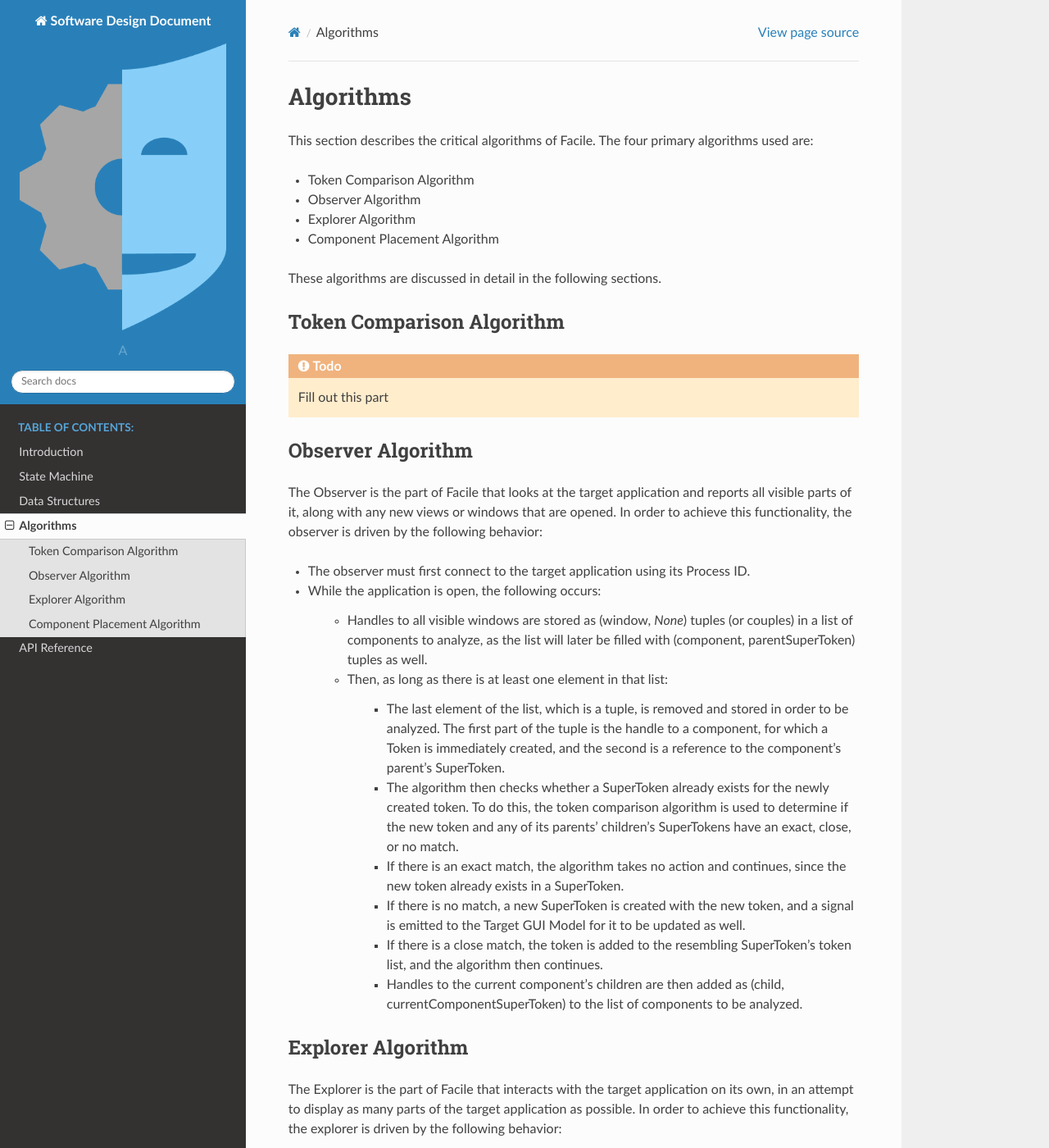
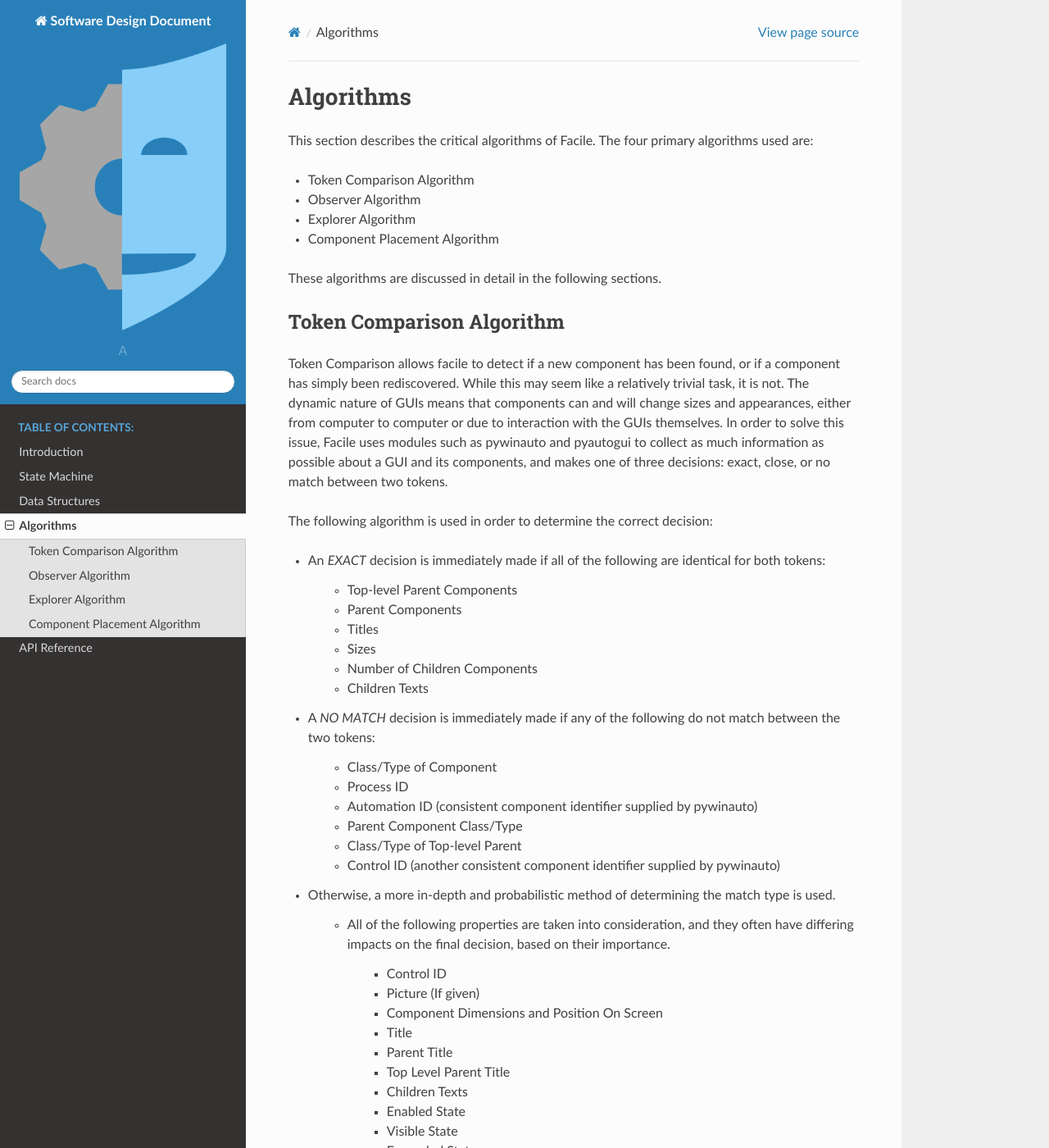
Before and after one commit to facade-technologies-inc/facile, a Sphinx documentation site: the page built from documentation/SDD/source/Algorithms/Algorithms.rst, in a window 1280 px wide and 1400 px high. Shown: the whole window at 82% size. Built offline with Sphinx 7.4.7 and the Read the Docs theme 2.0.0, drawn with Linux system fonts in a browser that asks for light colours; pages that are not in the unit, such as notebooks, are missing from menus; some of the changed text lies outside the part shown.

Commit message:
finalizing changes before build

```diff
--- a/documentation/SDD/source/Algorithms/Algorithms.rst
+++ b/documentation/SDD/source/Algorithms/Algorithms.rst
@@ -15,7 +15,57 @@ These algorithms are discussed in detail in the following sections.
 Token Comparison Algorithm
 --------------------------
 
-.. todo:: Fill out this part
+Token Comparison allows facile to detect if a new component has been found, or if a component has
+simply been rediscovered. While this may seem like a relatively trivial task, it is not. The
+dynamic nature of GUIs means that components can and will change sizes and appearances, either
+from computer to computer or due to interaction with the GUIs themselves. In order to solve this
+issue, Facile uses modules such as pywinauto and pyautogui to collect as much information as
+possible about a GUI and its components, and makes one of three decisions: exact, close, or no match
+between two tokens.
+
+The following algorithm is used in order to determine the correct decision:
+
+- An *EXACT* decision is immediately made if all of the following are identical for both tokens:
+
+    - Top-level Parent Components
+    - Parent Components
+    - Titles
+    - Sizes
+    - Number of Children Components
+    - Children Texts
+
+- A *NO MATCH* decision is immediately made if any of the following do not match between the two tokens:
+
+    - Class/Type of Component
+    - Process ID
+    - Automation ID (consistent component identifier supplied by pywinauto)
+    - Parent Component Class/Type
+    - Class/Type of Top-level Parent
+    - Control ID (another consistent component identifier supplied by pywinauto)
+
+- Otherwise, a more in-depth and probabilistic method of determining the match type is used.
+
+    - All of the following properties are taken into consideration, and they often have differing
+      impacts on the final decision, based on their importance.
+
+        - Control ID
+        - Picture (If given)
+        - Component Dimensions and Position On Screen
+        - Title
+        - Parent Title
+        - Top Level Parent Title
+        - Children Texts
+        - Enabled State
+        - Visible State
+        - Expanded State
+        - Shown State
+
+    - Additionally, if the component is a dialog type, such as a message box, Facile relies
+      much more heavily on these fields:
+
+        - Number Of Children
+        - Children Text
+        - Component Size
 
 ------------------
 Observer Algorithm
@@ -49,6 +99,9 @@ functionality, the observer is driven by the following behavior:
         - Handles to the current component's children are then added as (child,
           currentComponentSuperToken) to the list of components to be analyzed.
 
+.. figure:: ../../images/TC&Observer_Diagram.png
+    :alt: Token Comparison and Observer Algorithms Diagram
+
 ------------------
 Explorer Algorithm
 ------------------
@@ -76,9 +129,10 @@ functionality, the explorer is driven by the following behavior:
 Component Placement Algorithm
 -----------------------------
 
-Component Placement in Facile's target GUI view is crucial in order to get a visually recognizable result. Because
-Facile wants every component to be selectable, margins must be made around every component, and any collisions between
-sibling components must be resolved. In order to do this, Facile uses the following methods:
+Component Placement in Facile's target GUI view is crucial in order to get a visually recognizable
+result. Because Facile wants every component to be selectable, margins must be made around every
+component, and any collisions between sibling components must be resolved. In order to do this,
+Facile uses the following methods:
 
 - If a component has no parent, it is not displayed, because it represents a scene: the
   environment in which the application is running.
--- a/documentation/SDD/source/DataStructures/DataStructures.rst
+++ b/documentation/SDD/source/DataStructures/DataStructures.rst
@@ -133,12 +133,6 @@ determining the relative importance of that piece of information in reidentifyin
 target GUI. The Token class contains methods for deciding whether an observed component matches
 (or matches closely enough) a Component in the TargetGuiModel.
 
-.. todo::
-    Link to figure below somewhere
-
-.. todo::
-    Update figure below to be most recent version.
-
 .. figure:: ../../images/target_gui_model_class_diagram.jpg
     :alt: Target GUI Model class diagram
 
```
Also changed, not shown: documentation/CCL/source/contents.rst (+8 -8 lines), documentation/TDP/source/contents.rst (+9 -0 lines), documentation/UserManual/source/contents.rst (+23 -0 lines), documentation/_common/extensions/ext_test_procedure.py (+25 -4 lines), documentation/ATP/images/requirements_schedule.png (added), documentation/ATP/images/road_map.png (added), documentation/SDD/images/TC&Observer_Diagram.png (added), documentation/UserManual/images/Blinker-Facile.png (added), documentation/UserManual/images/Blinker-TargetGUI.png (added), 1 other file.
